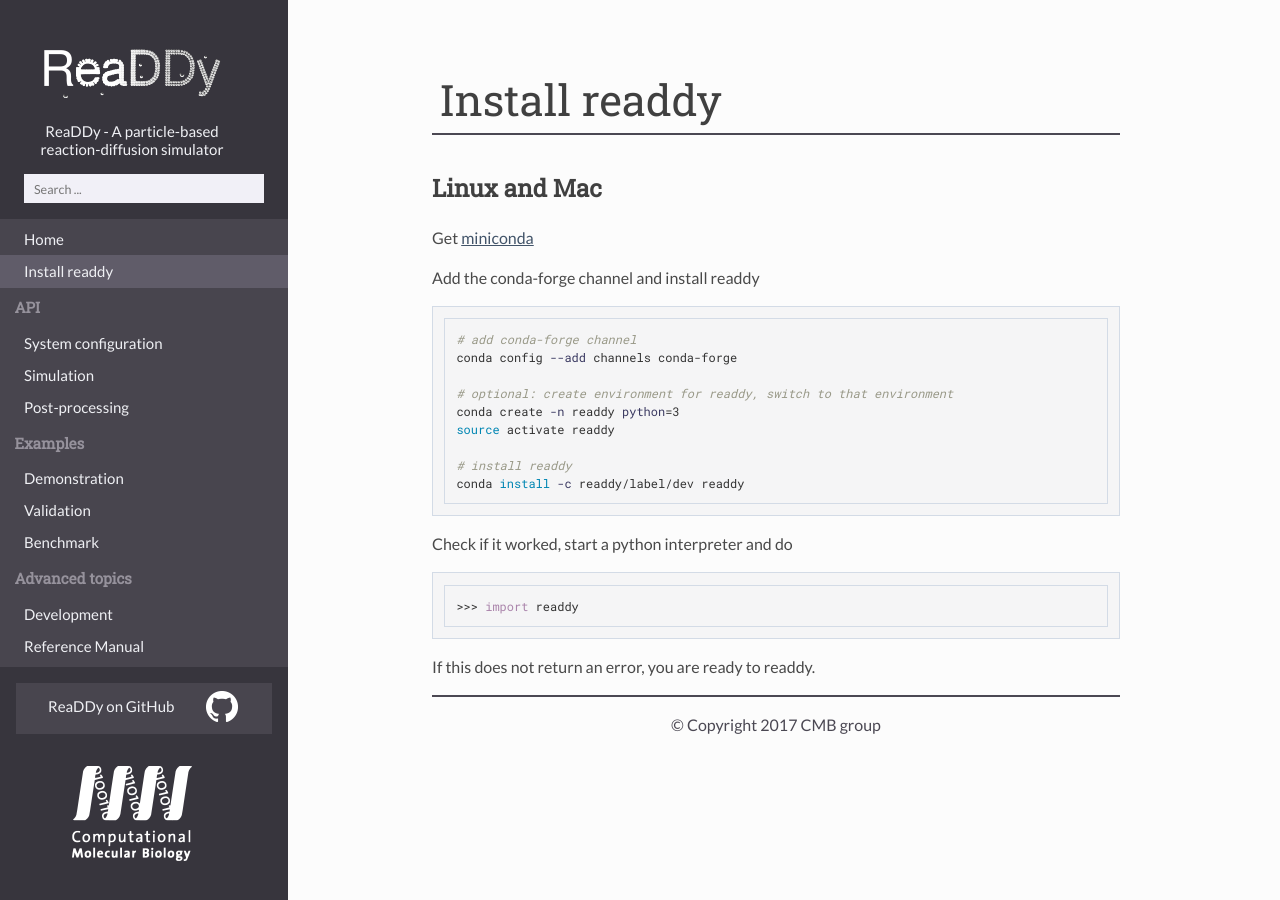
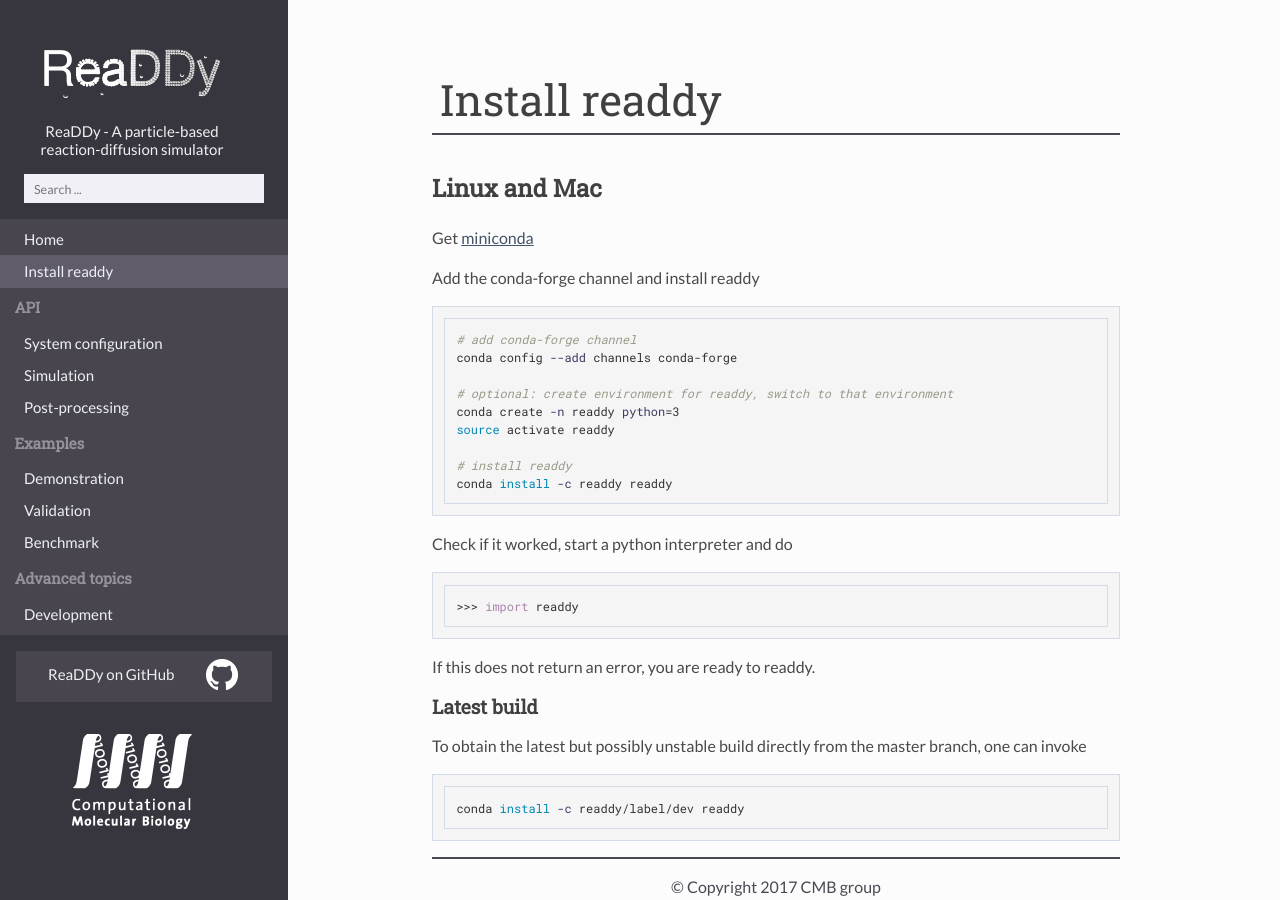
Before and after one commit to readdy/readdy_documentation, a Jekyll site: the page built from readdy_documentation/installation.md, in a window 1280 px wide. Built offline with Jekyll 4.4.1, drawn with Linux system fonts in a browser that asks for light colours.

Commit message:
disable doxygen

````diff
--- a/readdy_documentation/_includes/side.html
+++ b/readdy_documentation/_includes/side.html
@@ -88,7 +88,7 @@
                 </a>
             {% endfor %}
         {% endif %}
-        <a class="side-nav-item{% if page.url == '/reference_manual.html' %} active{% endif %}" href="{{ site.url }}{{ site.baseurl }}/reference_manual.html">Reference Manual</a>
+        <!--a class="side-nav-item{% if page.url == '/reference_manual.html' %} active{% endif %}" href="{{ site.url }}{{ site.baseurl }}/reference_manual.html">Reference Manual</a-->
     </nav>
 
     <div class="github-wrapper">
--- a/readdy_documentation/installation.md
+++ b/readdy_documentation/installation.md
@@ -17,10 +17,18 @@ conda create -n readdy python=3
 source activate readdy
 
 # install readdy
-conda install -c readdy/label/dev readdy
+conda install -c readdy readdy
 ```
 Check if it worked, start a python interpreter and do
 ```python
 >>> import readdy
 ```
 If this does not return an error, you are ready to readdy.
+
+### Latest build
+
+To obtain the latest but possibly unstable build directly from the master branch, one can invoke
+
+```bash
+conda install -c readdy/label/dev readdy
+```
````
Also changed, not shown: 1 other file.
